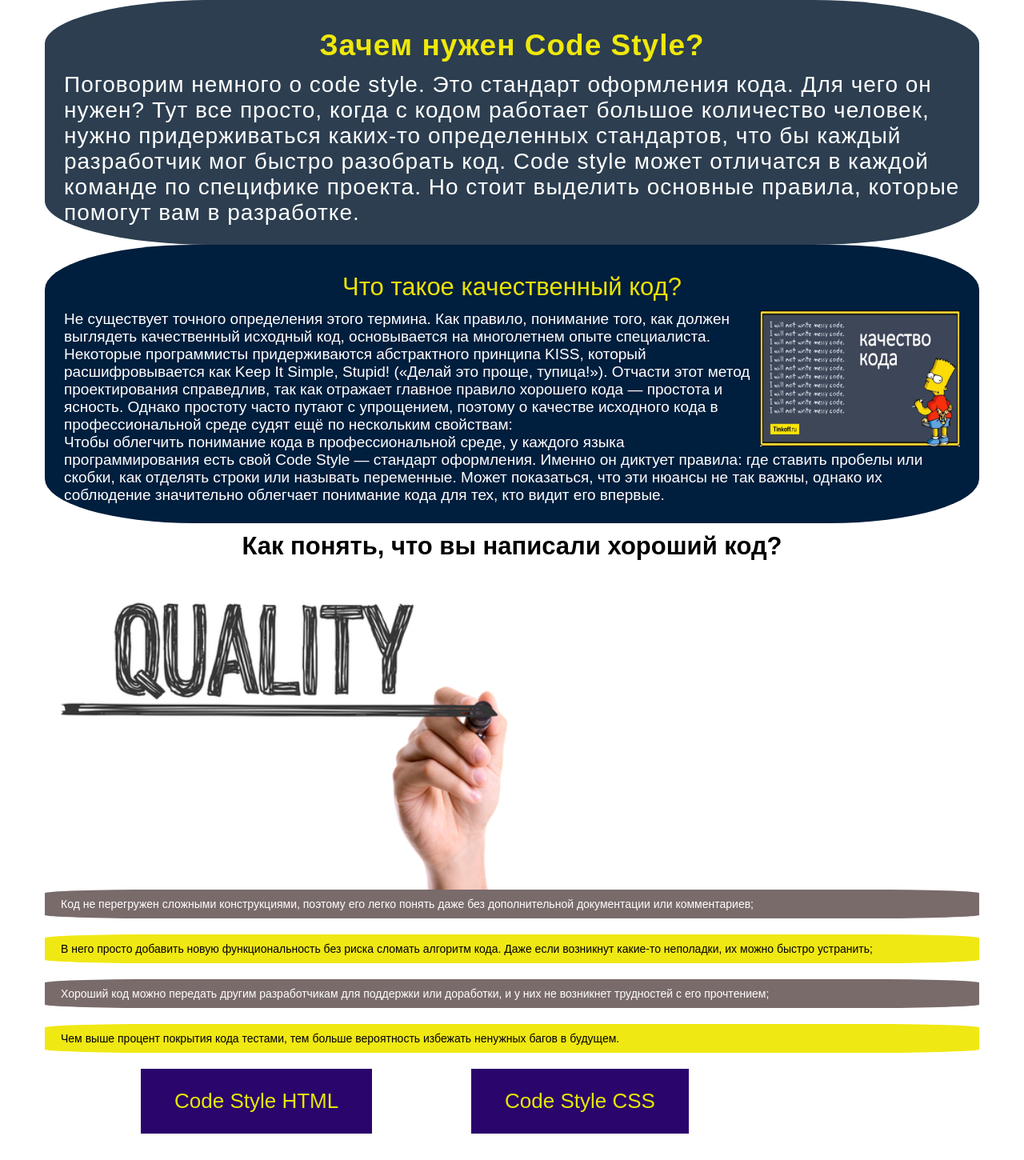
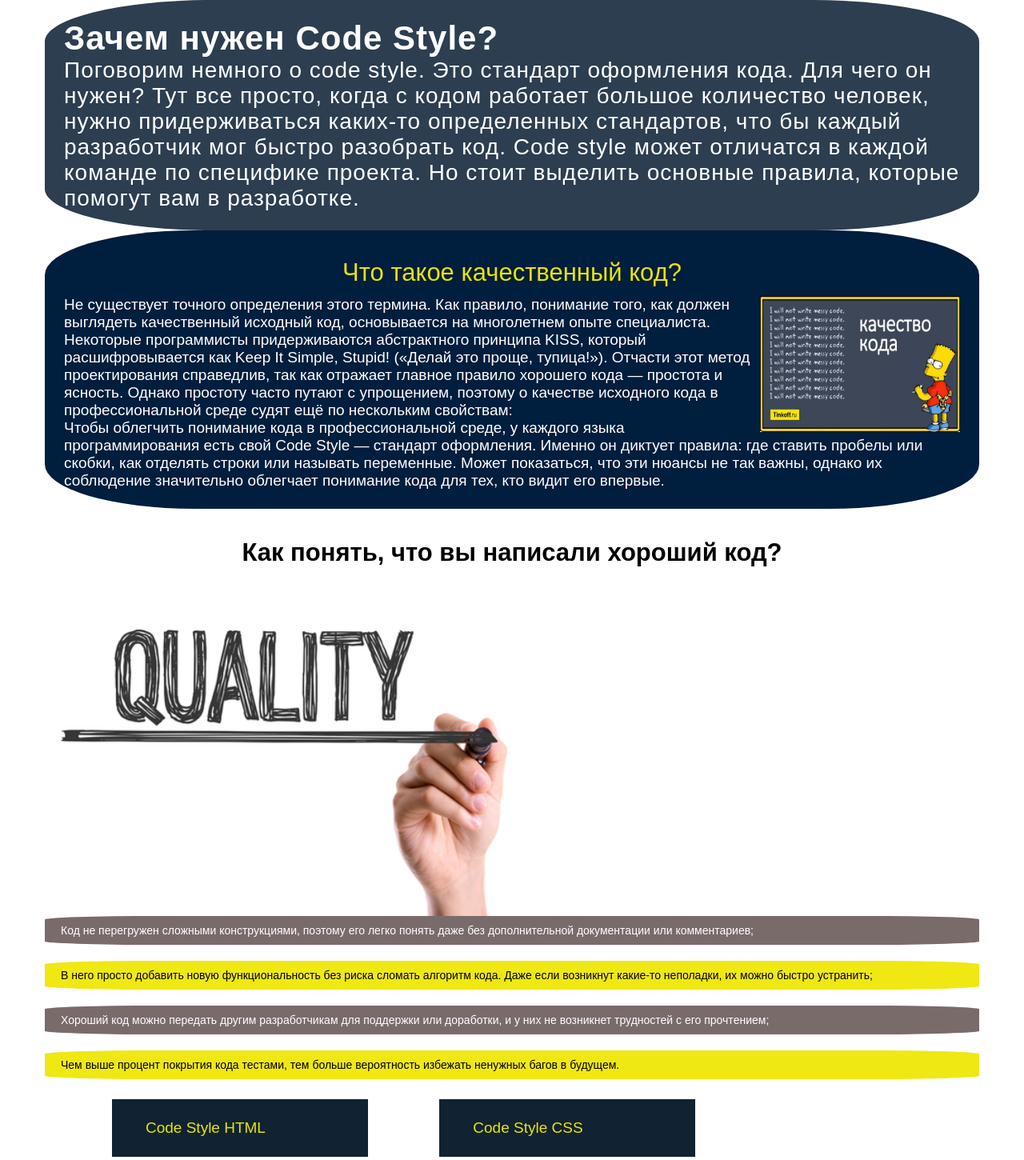
Before and after one commit to Yulia-Litvin/code-style, a plain HTML site: page index.html in a window 1280 px wide. Shown: the part 30-1480 px from the top of the page at 80% size. Drawn offline with Linux system fonts and the light colour scheme.

Commit message:
update project

```diff
--- a/index.html
+++ b/index.html
@@ -9,42 +9,37 @@
     <link rel="stylesheet" href="style.css">
 </head>
 
-<body>
+<body class="body">
     <div class="wrapper">
         <article>
-
             <header class="header">
-                <h1 class="title">Зачем нужен Code Style?</h1>
-                <p>Поговорим немного о code style. Это стандарт оформления кода. Для чего он нужен? Тут все просто,
+                <h1 class="main-title">Зачем нужен Code Style?</h1>
+                <p class="text">Поговорим немного о code style. Это стандарт оформления кода. Для чего он нужен? Тут все просто,
                     когда с кодом работает большое количество человек, нужно придерживаться каких-то определенных
                     стандартов, что бы каждый разработчик мог быстро разобрать код. Code style может отличатся в
                     каждой команде по специфике проекта. Но стоит выделить основные правила, которые помогут вам
                     в разработке.</p>
             </header>
 
-            <section class="section-1">
-                <h2 class="subtitle-section-1">Что такое качественный код?</h2>
-                <figure>
-                    <img class="picture-code" src="img/kachestvo-koda.jpg" alt="надпись Quality">
-                </figure>
-                <p>Не существует точного определения этого термина. Как правило, понимание того, как должен выглядеть
+            <section class="section-about">
+                <h2 class="subtitle-section-about">Что такое качественный код?</h2>
+                    <img class="picture-code" src="img/kachestvo-koda.jpg" alt="надпись на доске">
+                <p class="text">Не существует точного определения этого термина. Как правило, понимание того, как должен выглядеть
                     качественный исходный код, основывается на многолетнем опыте специалиста. Некоторые программисты
                     придерживаются абстрактного принципа KISS, который расшифровывается как Keep It Simple, Stupid!
                     (&laquo;Делай это проще, тупица!&raquo;). Отчасти этот метод проектирования справедлив, так как
                     отражает главное правило хорошего кода — простота и ясность. Однако простоту часто путают с
                     упрощением, поэтому о качестве исходного кода в профессиональной среде судят ещё по нескольким
                     свойствам:</p>
-                <p>Чтобы облегчить понимание кода в профессиональной среде, у каждого языка программирования есть свой
+                <p class="text">Чтобы облегчить понимание кода в профессиональной среде, у каждого языка программирования есть свой
                     Code Style — стандарт оформления. Именно он диктует правила: где ставить пробелы или скобки, как
                     отделять строки или называть переменные. Может показаться, что эти нюансы не так важны, однако их
                     соблюдение значительно облегчает понимание кода для тех, кто видит его впервые.</p>
             </section>
 
-            <section class="section-2">
-                <h2 class="subtitle-section-2">Как понять, что вы написали хороший код?</h2>
-                <figure class="form-picture-quality">
+            <section class="section-list">
+                <h2 class="subtitle-section-list">Как понять, что вы написали хороший код?</h2>
                     <img class="picture-quality" src="img/quality.jpg" alt="надпись Quality">
-                </figure>
                 <ul class="code-list">
                     <li class="code-list-item">Код не перегружен сложными конструкциями, поэтому его легко понять даже
                         без дополнительной документации или комментариев;</li>
@@ -57,16 +52,13 @@
                 </ul>
             </section>
 
-            <div class="btn-block">
-                <form class="btn-form" action="//quper.notion.site/Code-Style-HTML-6cabd2a939ad42f086410779e18a1066"
-                    target="_blank">
-                    <button class="btn">Code Style HTML</button>
-                </form>
-                <form class="btn-form" action="//quper.notion.site/Code-Style-CSS-5021e31124f8489a9bce3a7097e99858"
-                    target="_blank">
-                    <button class="btn">Code Style CSS</button>
-                </form>
-            </div>
+                <div class="btn-block">
+                    <a class="btn-form-html" href="//quper.notion.site/Code-Style-HTML-6cabd2a939ad42f086410779e18a1066"
+                target="_blank">Code Style HTML</a>
+                    <a class="btn-form-css" href="//quper.notion.site/Code-Style-CSS-5021e31124f8489a9bce3a7097e99858"
+                target="_blank">Code Style CSS</a>
+                </div>
+
         </article>
     </div>
 </body>
--- a/style.css
+++ b/style.css
@@ -2,27 +2,33 @@
     box-sizing: border-box;
 }
 
-body {
+.body,
+.main-title,
+.subtitle-section-about,
+.text,
+.code-list,
+.code-list-item {
+    margin: 0;
+    padding:0;
+    list-style: none;
+}
+
+.body {
     background-color:#ffffff;
     color:#000000;
-    font-family: Arial, Helvetica, sans-serif;
+    font-family: Arial;
     font-size: 14px;
 }
 
-body,h1,h2,p,ul,li,figure {
-    margin: 0;
+.wrapper {
+    width: 1200px;
+    max-width: 100%;
+    padding: 30px 16px;
+    margin: 0 auto;
 }
 
-ul{
-    padding: 0;
-    margin-top: 0;
-    margin-bottom: 0;
-    list-style: none;
-}
-
-img {
-    max-width: 100%;
-    display: block;
+ul :last-child {
+   margin-bottom: 0;
 }
 
 .header {
@@ -42,7 +48,7 @@ img {
     text-align: center;
 }
 
-.subtitle-section-1 {
+.subtitle-section-about {
     font-size: 31px;
     font-weight: 500;
     color: #eae204;
@@ -50,7 +56,15 @@ img {
     text-align: center;
 }
 
-.subtitle-section-2 {
+.section-about {
+    padding: 24px;
+    font-size: 19px;
+    background: #001e3d;
+    color: #fff;
+    border-radius: 16%;
+}
+
+.subtitle-section-list {
     font-size: 31px;
     font-weight: 700;
     color: #000000;
@@ -58,30 +72,19 @@ img {
     text-align: center;
 }
 
-.section-1 {
-    padding: 24px;
-    font-size: 19px;
-    background: #001e3d;
-    color: #fff;
-    border-radius: 16%;
-}
-
-.wrapper {
-    width: 1200px;
+.picture-code {
     max-width: 100%;
-    padding: 30px 16px;
-    margin: 0 auto;
-}
-
-.picture-code {
     width: 250px;
     height: 170px;
     float: right;
+    display: block;
 }
 
 .picture-quality {
+    max-width: 100%;
     width: 600px;
     height: 400px;
+    display: block;
 }
 
 .code-list-item {
@@ -102,12 +105,7 @@ img {
     color: #000;
 }
 
-.btn-form {
-    display: inline-block;
-    padding-left: 120px;
-}
-
-.btn {
+.btn-form-html,.btn-form-css{
     background-color: #2a056b;
     border: none;
     color: rgb(232, 232, 0);
@@ -115,12 +113,16 @@ img {
     text-decoration: none;
     display: inline-block;
     font-size: 26px;
+    width: 320px;
+    background-color: #123;
+    margin: 25px 42px;
+    font-size: 19px;
 }
 
-.btn:hover {
-    background-color: #69676a;
-    color: white;
-    box-shadow: inset 0 0 0 3px #dbc60b;
-    transition:.35s;
-    cursor: pointer;
+.btn-block {
+    width: 320px;
+    margin: 25px 42px;
+    font-size: 19px;
+    display: inline;
+
 }
```
Also changed, not shown: img/5-sovetov.jpng.png (deleted).
